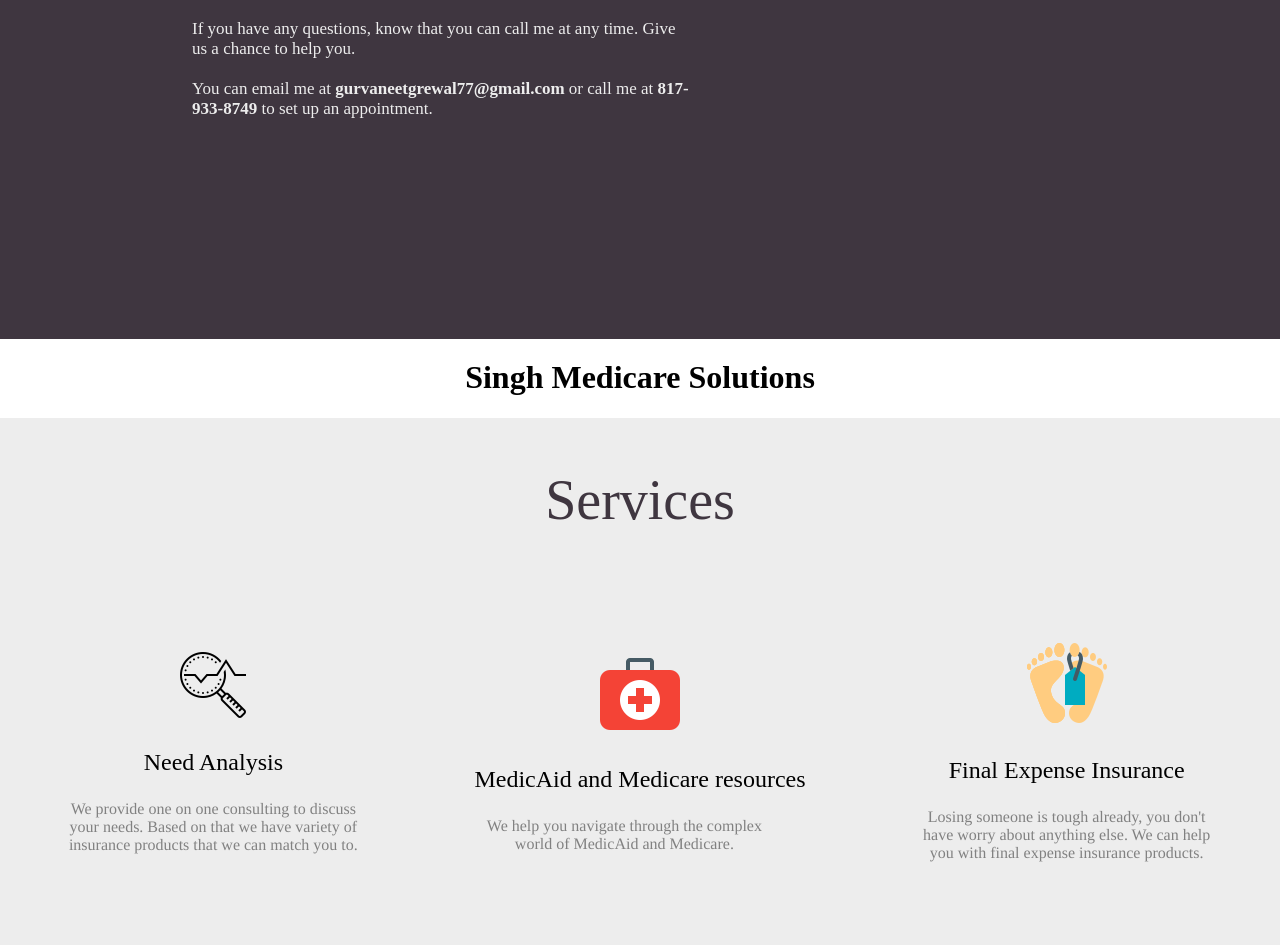
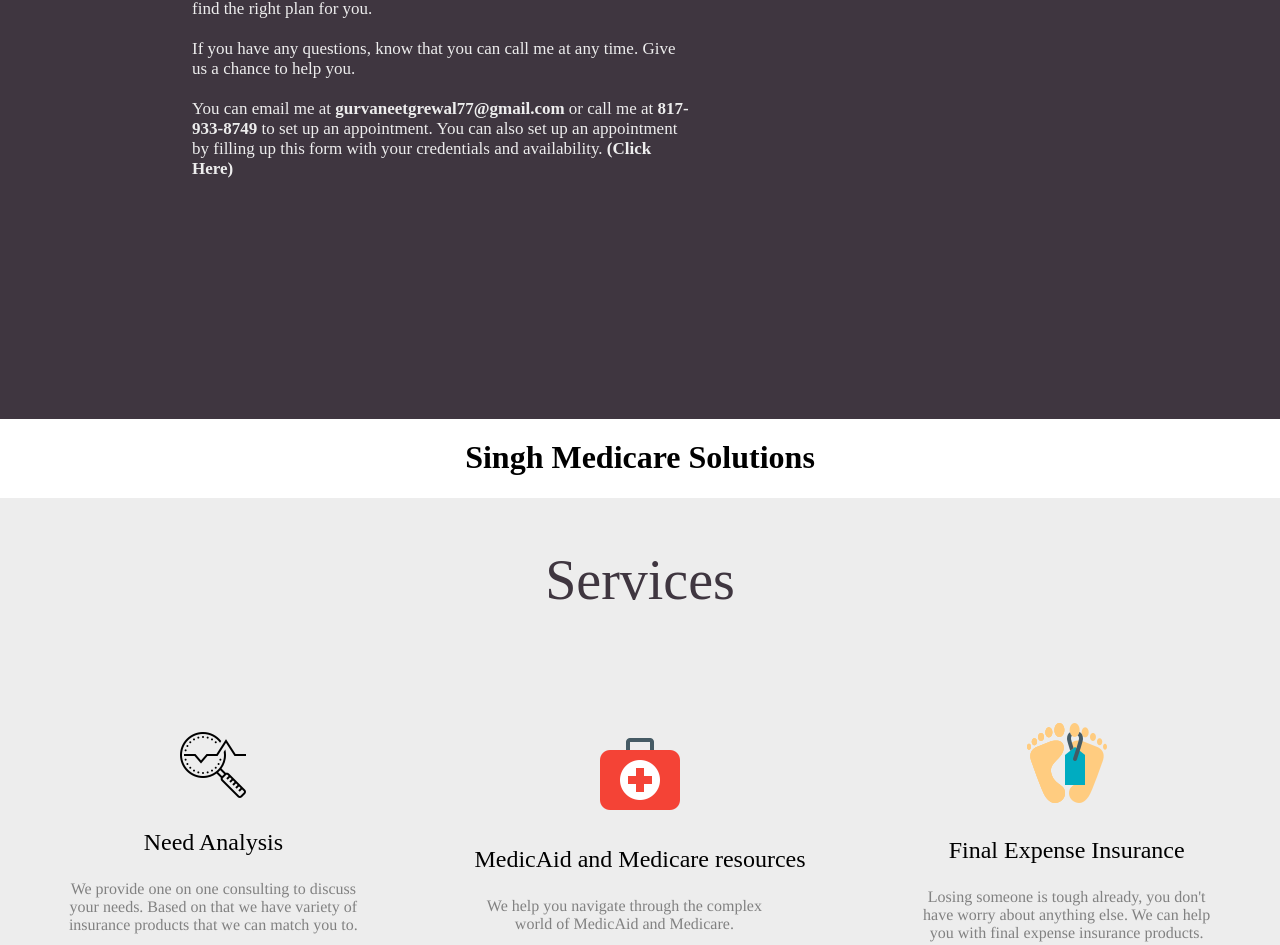
Before and after one commit to gurvaneetgrewal/gurvaneetgrewal.github.io, a plain HTML site: page index.html in a window 1280 px wide. Shown: the part 1519-2464 px from the top of the page. Drawn offline with Linux system fonts and the light colour scheme; some packages are replaced by stand-ins of ours; a web font is replaced by a local one.

Commit message:
Update index.html

```diff
--- a/index.html
+++ b/index.html
@@ -73,6 +73,7 @@
 
           Give us a chance to help you. <br><br>
           You can email me at <a href="mailto:gurvaneetgrewal77@gmail.com"><b>gurvaneetgrewal77@gmail.com</b> </a> or call me at <a href="tel:817-933-8749"> <b>817-933-8749</b></a> to set up an appointment.
+          You can also set up an appointment by filling up this form with your credentials and availability. <a href="https://utaustin.formstack.com/forms/appointment_set_up_form"><b>(Click Here)</b> </a>
         </div>
         <img id="about-me-content-image" src="rsrc/profile_pic.png">
       </div>
```
